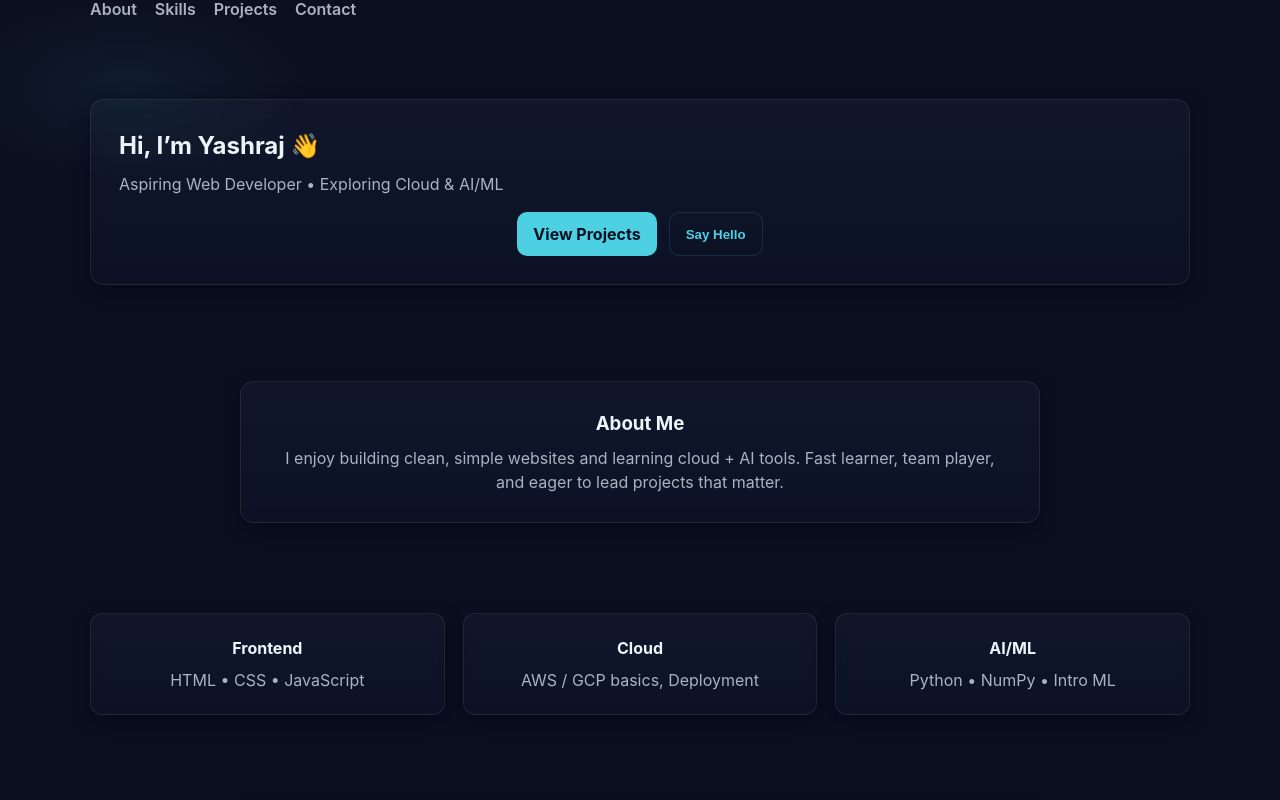
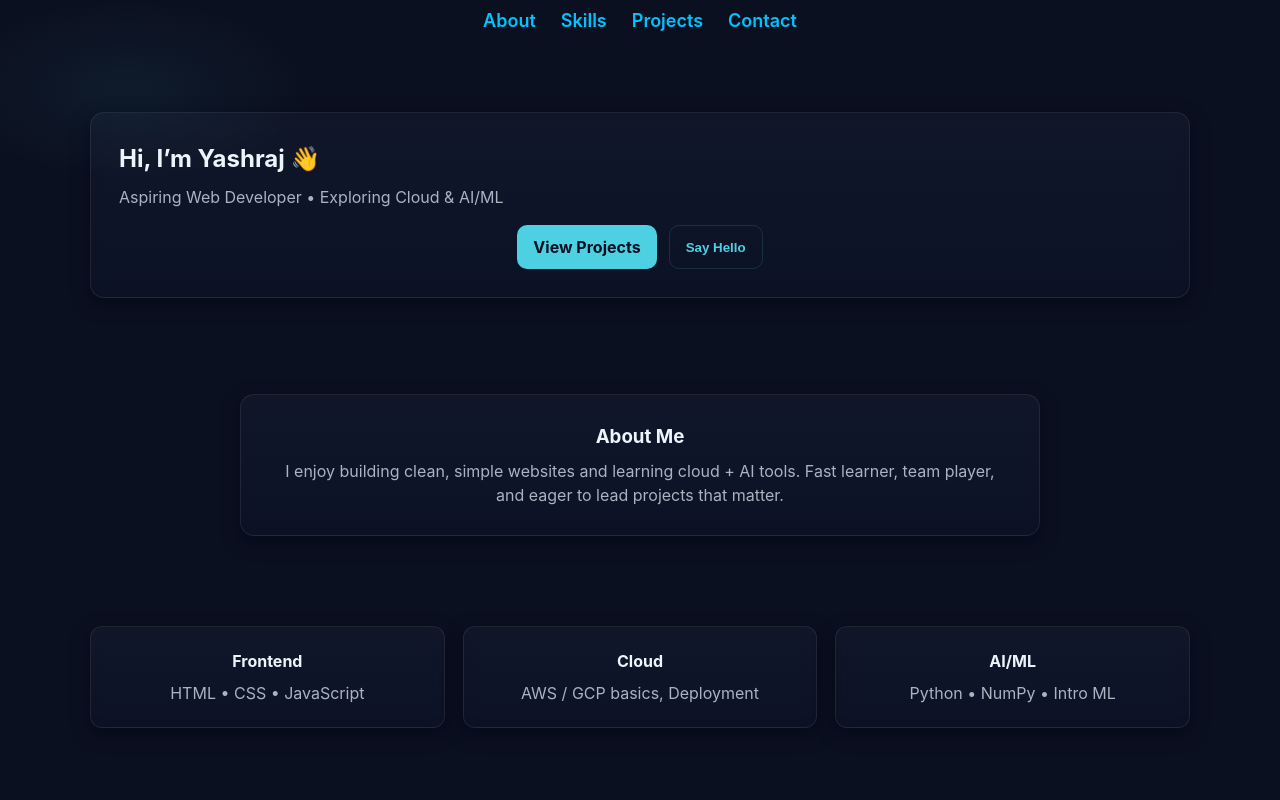
Before and after one commit to yashrajchaudhari37-lgtm/my-first-web-project, a plain HTML site: page index.html in a window 1280 px wide. Shown: the part 51-851 px from the top of the page. Drawn offline with Linux system fonts and the light colour scheme.

Commit message:
Update style.css

```diff
--- a/style.css
+++ b/style.css
@@ -28,6 +28,29 @@ body{
 .links{display:flex;gap:18px}
 .links a{color:var(--muted);text-decoration:none;font-weight:600}
 .links a:hover{color:var(--accent);text-decoration:underline}
+
+/* Navigation Links Styling */
+nav.links {
+  display: flex;
+  justify-content: center;
+  gap: 25px;
+  margin-top: 10px;
+}
+
+nav.links a {
+  text-decoration: none;
+  color: #00c3ff;
+  font-weight: 600;
+  font-size: 18px;
+  transition: all 0.3s ease; /* Smooth animation */
+}
+
+/* Hover effect */
+nav.links a:hover {
+  transform: scale(1.2);      /* Enlarge on hover */
+  color: #ff6b6b;             /* Optional: change color */
+  text-shadow: 0 0 10px rgba(255, 107, 107, 0.6);
+}
 
 /* glass effect */
 .glass{
```
